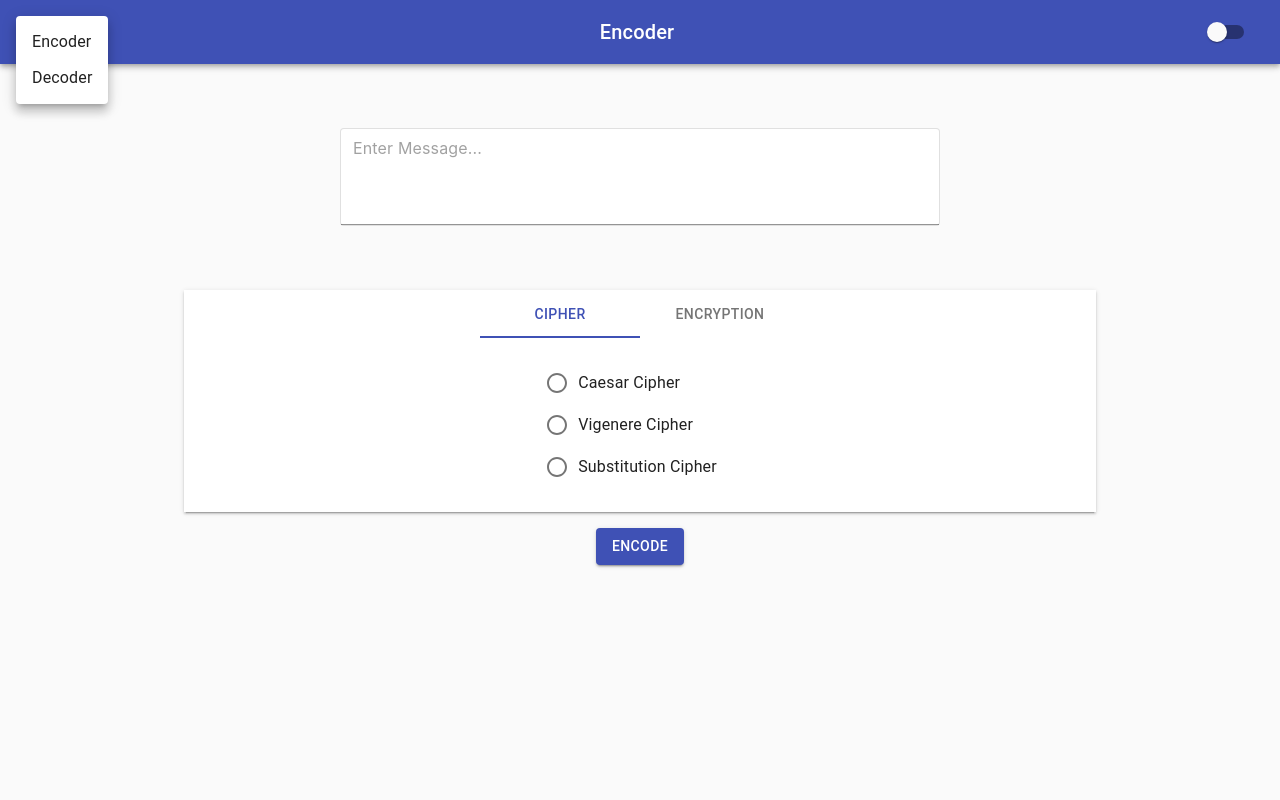
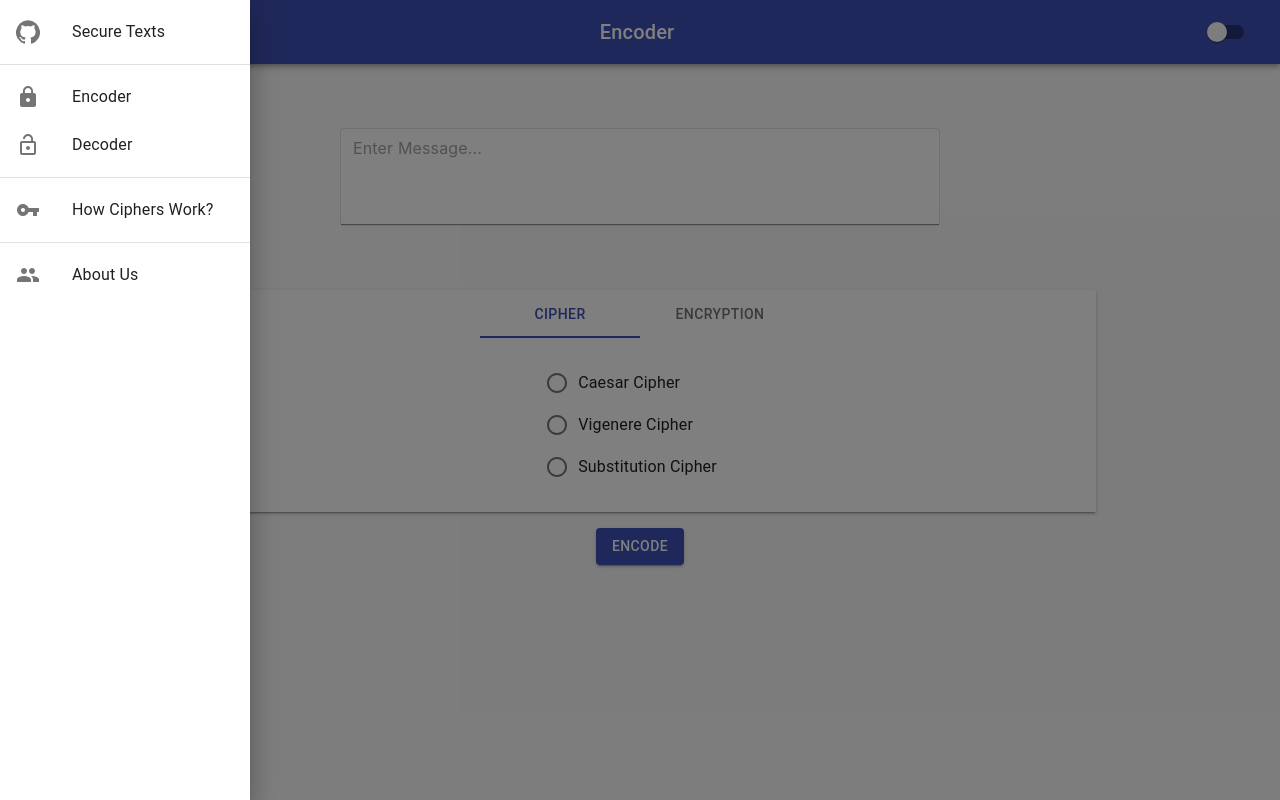
Before and after one commit to tushartiwari7/secure-texts, a React (Create React App) app: page / in a window 1280 px wide. Both pictures are taken after a click on the button "dropdown". Built offline with nearby package versions, Linux system fonts and the light colour scheme.

Commit message:
react Router Integration and addition of Drawer

```diff
--- a/package.json
+++ b/package.json
@@ -12,6 +12,7 @@
     "crypto-js": "^4.0.0",
     "react": "^17.0.2",
     "react-dom": "^17.0.2",
+    "react-router-dom": "^5.2.0",
     "react-scripts": "4.0.3",
     "web-vitals": "^1.1.2"
   },
--- a/src/App.js
+++ b/src/App.js
@@ -1,9 +1,22 @@
 import './App.css';
 import Home from './Home';
+import {	BrowserRouter as Router, Route,Switch } from 'react-router-dom';
 
 function App() {
   return (
-    <Home></Home>
+    <Router>
+      <Switch>
+        <Route path="/" exact>
+          <Home />
+        </Route>
+        <Route path="/aboutus" exact>
+          <h2>about page</h2>
+        </Route>
+        <Route path="/blog" exact>
+          <h2>blog page</h2>
+        </Route>
+      </Switch>
+    </Router>
   );
 }
 
--- a/src/Components/AppBar.js
+++ b/src/Components/AppBar.js
@@ -1,4 +1,4 @@
-import React from 'react';
+import React,{useState} from 'react';
 import { makeStyles } from '@material-ui/core/styles';
 import AppBar from '@material-ui/core/AppBar';
 import Toolbar from '@material-ui/core/Toolbar';
@@ -6,8 +6,9 @@ import Typography from '@material-ui/core/Typography';
 import IconButton from '@material-ui/core/IconButton';
 import MenuIcon from '@material-ui/icons/Menu';
 import Switch from '@material-ui/core/Switch';
-import MenuItem from '@material-ui/core/MenuItem';
 import Menu from '@material-ui/core/Menu';
+import Drawer from '@material-ui/core/Drawer';
+import DrawerList from './DrawerList';
 
 const useStyles = makeStyles((theme) => ({
   root: {
@@ -23,7 +24,7 @@ const useStyles = makeStyles((theme) => ({
 
 export default function MenuAppBar({checked,handleTheme,isDecode,handleDecodeEl}) {
   const classes = useStyles();
-  const [anchorEl, setAnchorEl] = React.useState(false);
+  const [anchorEl, setAnchorEl] = useState(false);
   const open = Boolean(anchorEl);
 
   const handleAccount = (event) => {
@@ -73,16 +74,11 @@ export default function MenuAppBar({checked,handleTheme,isDecode,handleDecodeEl}
               open={open}
               onClose={handleClose}
             >
-              <MenuItem onClick={(e)=> {
-                handleDecodeEl(false);
-                handleClose(e);
-              }}>Encoder</MenuItem>
-              <MenuItem onClick={(e)=> {
-                handleDecodeEl(true);
-                handleClose(e);
-              }}>Decoder</MenuItem>
             </Menu>
         </Toolbar>
+        <Drawer anchor="left" open={open} onClose={handleClose}>
+          <DrawerList handleClose={handleClose} handleDecodeEl={handleDecodeEl} />
+        </Drawer>
       </AppBar>
     </div>
   );
--- a/src/Components/AvailableCiphers.js
+++ b/src/Components/AvailableCiphers.js
@@ -111,7 +111,6 @@ function getCaesarCypher(str,key,isDecode) {
 		}
 		return result;
 	}
-
 
 	// Tests whether the given character code is a Latin letter.
 	function isLetter(c) {
@@ -315,8 +314,6 @@ export default function CryptoTabs({rawText,isDecode}) {
           variant="outlined"
         />
       ): null}
-
-
     </Paper>
     <Button variant="contained"
      color={isDecode ? "secondary" : "primary"}
--- /dev/null
+++ b/src/Components/DrawerList.js
@@ -0,0 +1,79 @@
+import {List,ListItem,ListItemIcon,ListItemText,Divider} from '@material-ui/core';
+import LockIcon from '@material-ui/icons/Lock';
+import LockOpenIcon from '@material-ui/icons/LockOpen';
+import { makeStyles } from '@material-ui/core/styles';
+import GitHubIcon from '@material-ui/icons/GitHub';
+import VpnKeyIcon from '@material-ui/icons/VpnKey';
+import PeopleIcon from '@material-ui/icons/People';
+import {useHistory} from "react-router-dom";
+
+const useStyles = makeStyles({
+    list: {
+      width: 250,
+    },
+    fullList: {
+      width: 'auto',
+    },
+  });
+ const DrawerList = ({handleDecodeEl,handleClose}) => {
+    const classes = useStyles();
+    let history = useHistory();
+    return (
+        <div
+        className={classes.list}
+        role="presentation"
+        >
+      <List>
+          <ListItem key="Secure Texts">
+            <ListItemIcon>
+                <GitHubIcon />
+            </ListItemIcon>
+            <ListItemText primary="Secure Texts" />
+          </ListItem>
+      </List>
+      <Divider />
+      <List>
+        {['Encoder', 'Decoder'].map((text, index) => (
+          <ListItem button key={text}
+          onClick={(e)=>{
+              handleDecodeEl( text === 'Encoder' ? false : true)
+              handleClose(e);
+          }}
+          >
+            <ListItemIcon>{index % 2 === 0 ? <LockIcon /> : <LockOpenIcon />}</ListItemIcon>
+            <ListItemText primary={text} />
+          </ListItem>
+        ))}
+      </List>
+      <Divider />
+      <List>
+          <ListItem button key="How Ciphers Work?"
+          onClick={()=>{
+                history.push('/blog');
+            }}
+          >
+            <ListItemIcon>
+                <VpnKeyIcon />
+            </ListItemIcon>
+            <ListItemText primary="How Ciphers Work?" />
+          </ListItem>
+      </List>
+      <Divider />
+      <List>
+          <ListItem button key="About Us"
+          onClick={()=>{
+              history.push('/aboutus');
+          }}
+          >
+            <ListItemIcon>
+                <PeopleIcon />
+            </ListItemIcon>
+            <ListItemText primary="About Us" />
+          </ListItem>
+      </List>
+    </div>
+    );
+
+};
+
+  export default DrawerList;
```
Also changed, not shown: 1 other file (tests, documents, lock files or other folders).
